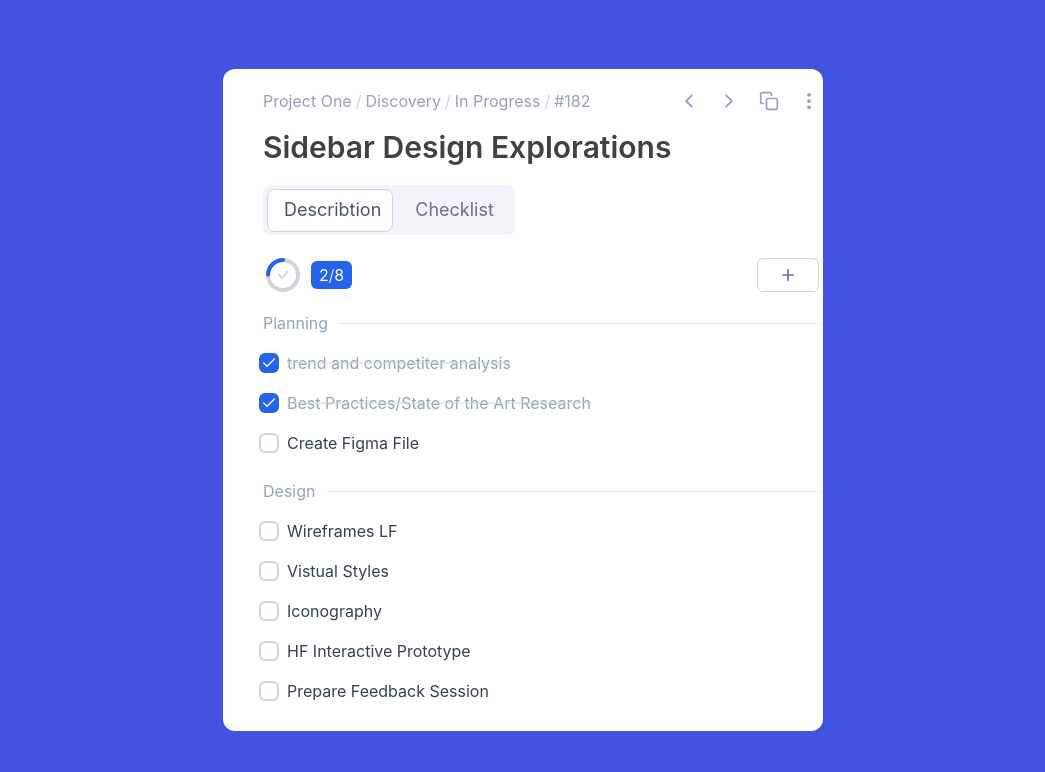
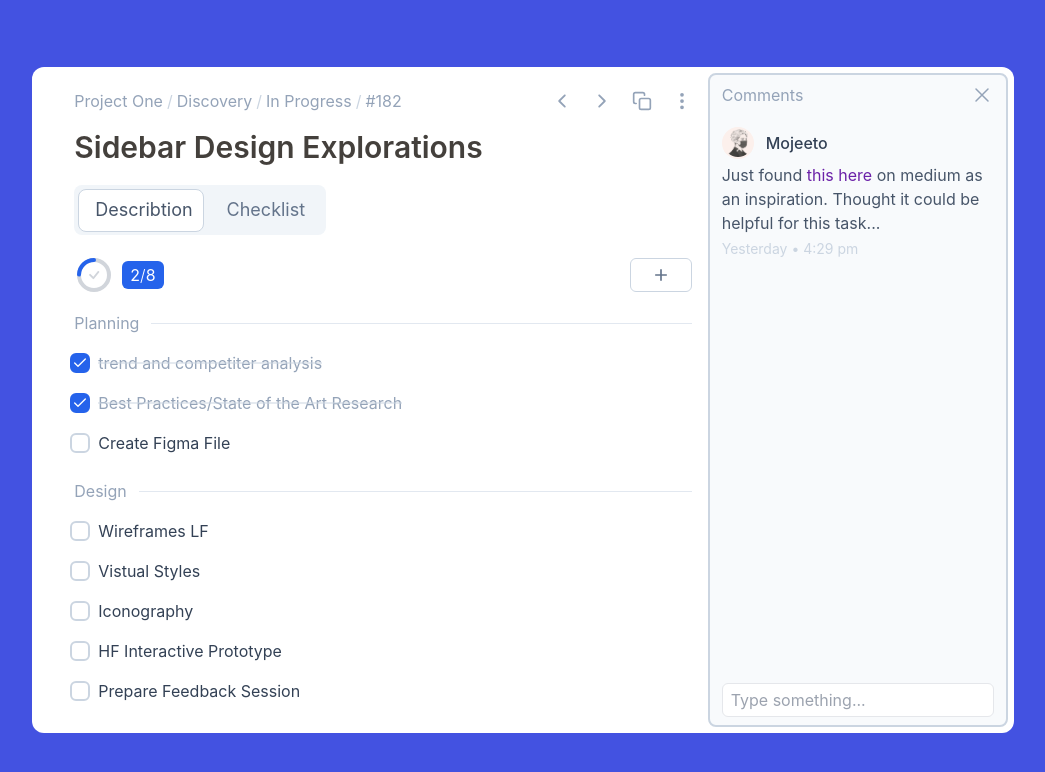
Before and after one commit to mojeeto/task-modal-component-johannes-gerber, a React (Create React App) app: page / in a window 1280 px wide. Shown: the top 772 px of the page, without its empty margins (117-1162 px from the left). Built offline with nearby package versions, Linux system fonts and the light colour scheme; the HTML template or start-up script is replaced by a standard one.

Commit message:
feat: start create comments section
comments section need animation
state for handle all comments
reactions

```diff
--- /dev/null
+++ b/src/components/Avatar.tsx
@@ -0,0 +1,20 @@
+import React from "react";
+
+interface AvatarProps {
+  imageSrc: string;
+  userNameForAlt: string;
+  bgColor?: string;
+}
+
+const Avatar: React.FC<AvatarProps> = ({ imageSrc, userNameForAlt, bgColor = "#FCF0EC" }) => {
+  return (
+    <img
+      src={imageSrc}
+      alt={userNameForAlt}
+      className="rounded-full black w-8 h-8 p-0.5"
+      style={{ backgroundColor: bgColor }}
+    />
+  );
+};
+
+export default Avatar;
--- a/src/components/CheckBoxText.tsx
+++ b/src/components/CheckBoxText.tsx
@@ -3,7 +3,7 @@ import CheckBox from "./CheckBox";
 import { TbDotsVertical } from "react-icons/tb";
 import InputText from "./InputText";
 import { Draggable } from "react-beautiful-dnd";
-import { TasksType } from "./TodoModal";
+import { TasksType } from "./Types";
 
 interface CheckBoxTextProps {
   index: number;
--- /dev/null
+++ b/src/components/Comment.tsx
@@ -0,0 +1,26 @@
+import React from "react";
+import Avatar from "./Avatar";
+import MojeetoAvatar from 'mojeeto.png';
+
+interface CommentProps {
+  username: string;
+  imageSrc: string;
+  date: string;
+  reacts: string[];
+}
+
+const Comment: React.FC = () => {
+  return (
+    <div className="flex gap-1 flex-col">
+      <div className="flex items-center gap-3">
+        <Avatar imageSrc={MojeetoAvatar} userNameForAlt="Mojeeto" />
+        <span className="text-slate-700 font-medium">Mojeeto</span>
+      </div>
+      <div className="text-slate-600 pr-2">Just found <span className="text-purple-800">this here</span> on medium as an inspiration. Thought it could be helpful for this task...</div>
+      <div className="text-slate-300 text-sm">Yesterday • 4:29 pm</div>
+      <div></div>
+    </div>
+  );
+};
+
+export default Comment;
--- /dev/null
+++ b/src/components/CommentInput.tsx
@@ -0,0 +1,13 @@
+import React from "react";
+import { MdOutlineTagFaces } from "react-icons/md";
+
+const CommentInput: React.FC = () => {
+  return (
+    <div className="flex bg-white justify-between items-center px-2 py-1 border-[1px] gap-2 rounded-md">
+      <input type="text" placeholder="Type something..." className="outline-none flex-1 text-slate-600" />
+      <MdOutlineTagFaces className="text-slate-400" />
+    </div>
+  );
+};
+
+export default CommentInput;
--- /dev/null
+++ b/src/components/CommentSectionModal.tsx
@@ -0,0 +1,31 @@
+import React from "react";
+import CommentInput from "./CommentInput";
+import CommentsSection from "./CommentsSection";
+
+const CommentSectionModal: React.FC = () => {
+  return (
+    <div className="flex flex-col bg-slate-50 border-2 border-slate-300 rounded-lg py-2 px-3 w-[300px]">
+      <div className="flex items-center justify-between text-slate-400 font-normal">
+        <span>Comments</span>
+        <svg
+          xmlns="http://www.w3.org/2000/svg"
+          fill="none"
+          viewBox="0 0 24 24"
+          strokeWidth={1.5}
+          stroke="currentColor"
+          className="w-6 h-6"
+        >
+          <path
+            strokeLinecap="round"
+            strokeLinejoin="round"
+            d="M6 18L18 6M6 6l12 12"
+          />
+        </svg>
+      </div>
+      <CommentsSection />
+      <CommentInput />
+    </div>
+  );
+};
+
+export default CommentSectionModal;
--- /dev/null
+++ b/src/components/CommentsSection.tsx
@@ -0,0 +1,10 @@
+import React from 'react';
+import Comment from './Comment';
+
+const CommentsSection: React.FC = () => {
+  return <div className="flex-1 py-5">
+    <Comment />
+  </div>
+}
+
+export default CommentsSection;
--- /dev/null
+++ b/src/components/MainSectionModal.tsx
@@ -0,0 +1,113 @@
+import React, { useState, useEffect } from "react";
+import { DragDropContext, OnDragEndResponder } from "react-beautiful-dnd";
+import HeaderTodoModal from "./HeaderTodoModal";
+import OptionsTodoModal from "./OptionsTodoModal";
+import SectionTodoModal from "./SectionTodoModal";
+import { MainModalProps, TaskDataType } from "./Types";
+
+const MainSectionModal: React.FC<MainModalProps> = ({
+  path,
+  title,
+  data,
+  setter,
+}) => {
+  const allTasks = data.allTasks;
+  const [percent, setPercent] = useState<number>(25);
+  const [checkedCount, setCheckedCount] = useState<number>(2);
+
+  const calculatePercent = () => {
+    const groupsOfTasks = data.columnsOrder.map((columnsId) => {
+      return data.columns[columnsId].taskIds;
+    });
+    let x = 0;
+    groupsOfTasks.map((tasksId) => {
+      tasksId.map((taskId) => {
+        if (data.tasks[taskId].isChecked) x += 1;
+      });
+    });
+    setCheckedCount(x);
+    setPercent(100 * (x / allTasks));
+  };
+
+  const update = (
+    id: string,
+    newTitle: string,
+    isChecked: boolean,
+    category: string
+  ) => {
+    const newState: TaskDataType = {
+      ...data,
+      tasks: {
+        ...data.tasks,
+        [id]: {
+          id: id,
+          title: newTitle,
+          isChecked: isChecked,
+          category: category,
+        },
+      },
+    };
+    setter(newState);
+  };
+
+  const onDragEnd: OnDragEndResponder = (result) => {
+    const { destination, source, draggableId } = result;
+    if (!destination) return;
+    if (
+      destination.droppableId === source.droppableId &&
+      destination.index === source.index
+    )
+      return;
+    const sourceColumn = data.columns[source.droppableId];
+    const destinationColumn = data.columns[destination.droppableId];
+    const taskIdsSourceColumn = sourceColumn.taskIds;
+    const taskIdsDestinationColumn = destinationColumn.taskIds;
+    taskIdsSourceColumn.splice(source.index, 1);
+    taskIdsDestinationColumn.splice(destination.index, 0, draggableId);
+    const newState = {
+      ...data,
+      columns: {
+        ...data.columns,
+        [sourceColumn.id]: { ...sourceColumn },
+        [destinationColumn.id]: { ...destinationColumn },
+      },
+    };
+    setter(newState);
+    if (destinationColumn.id !== sourceColumn.id) {
+      const { title, isChecked } = data.tasks[draggableId];
+      update(draggableId, title, isChecked, destinationColumn.id);
+    }
+  };
+
+  useEffect(() => {
+    calculatePercent();
+  }, [data]);
+
+  return (
+    <div className="flex flex-col gap-4 my-4">
+      <OptionsTodoModal path={path} />
+      <HeaderTodoModal
+        title={title}
+        percent={percent}
+        all={allTasks}
+        checkedCount={checkedCount}
+      />
+      <DragDropContext onDragEnd={onDragEnd}>
+        {data.columnsOrder.map((columnId) => {
+          const column = data.columns[columnId];
+          const tasks = column.taskIds.map((taskid) => data.tasks[taskid]);
+          return (
+            <SectionTodoModal
+              key={columnId}
+              column={column}
+              tasks={tasks}
+              taskUpdate={update}
+            />
+          );
+        })}
+      </DragDropContext>
+    </div>
+  );
+};
+
+export default MainSectionModal;
--- a/src/components/OptionsTodoModal.tsx
+++ b/src/components/OptionsTodoModal.tsx
@@ -8,7 +8,10 @@ interface OptionsTodoModalProps {
 
 const OptionsTodoModal: React.FC<OptionsTodoModalProps> = ({ path }) => {
   return (
-    <div className="flex justify-between items-center pl-9 ">
+    <div
+      className={`flex justify-between items-center pl-9 gap-[150px] ${path === undefined ? "flex-row-reverse" : "flex-row"
+        }`}
+    >
       {/* breadcrumb */}
       {path !== undefined && <Breadcrumb path={path} />}
       {/* options */}
--- a/src/components/SectionTodoModal.tsx
+++ b/src/components/SectionTodoModal.tsx
@@ -1,7 +1,7 @@
 import React from "react";
 import { Droppable } from "react-beautiful-dnd";
 import CheckBoxText from "./CheckBoxText";
-import { ColumnType, TasksType } from "./TodoModal";
+import { ColumnType, TasksType } from "./Types";
 
 interface SectionTodoModalProps {
   column: ColumnType;
--- a/src/components/TodoModal.tsx
+++ b/src/components/TodoModal.tsx
@@ -1,132 +1,14 @@
-import React, { Dispatch, SetStateAction, useEffect, useState } from "react";
-import OptionsTodoModal from "./OptionsTodoModal";
-import HeaderTodoModal from "./HeaderTodoModal";
-import SectionTodoModal from "./SectionTodoModal";
-import { DragDropContext, OnDragEndResponder } from "react-beautiful-dnd";
+import React from "react";
+import MainSectionModal from "./MainSectionModal";
+import CommentSectionModal from "./CommentSectionModal";
+import { MainModalProps } from "./Types";
 
-
-export type TasksType = {
-  id: string;
-  title: string;
-  category: string;
-  isChecked: boolean;
-};
-
-export type ColumnType = {
-  id: string;
-  title: string;
-  taskIds: string[];
-};
-
-export type TaskDataType = {
-  allTasks: number;
-  tasks: {
-    [key: string]: TasksType;
-  },
-  columns: {
-    [key: string]: ColumnType,
-  },
-  columnsOrder: string[],
-}
-
-
-interface TodoModalProps {
-  path: string[];
-  title: string;
-  data: TaskDataType;
-  setter: Dispatch<SetStateAction<TaskDataType>>;
-}
-
-const TodoModal: React.FC<TodoModalProps> = ({
-  path,
-  title,
-  data,
-  setter,
-}) => {
-
-  const allTasks = data.allTasks;
-  const [percent, setPercent] = useState<number>(25);
-  const [checkedCount, setCheckedCount] = useState<number>(2);
-
-  const calculatePercent = () => {
-    const groupsOfTasks = data.columnsOrder.map((columnsId) => {
-      return data.columns[columnsId].taskIds;
-    });
-    let x = 0;
-    groupsOfTasks.map(tasksId => {
-      tasksId.map(taskId => {
-        if (data.tasks[taskId].isChecked) x += 1;
-      })
-    });
-    setCheckedCount(x);
-    setPercent(100 * (x / allTasks));
-  }
-
-  const update = (id: string, newTitle: string, isChecked: boolean, category: string) => {
-    const newState: TaskDataType = {
-      ...data,
-      tasks: {
-        ...data.tasks,
-        [id]: {
-          id: id,
-          title: newTitle,
-          isChecked: isChecked,
-          category: category,
-        }
-      }
-    }
-    setter(newState);
-  };
-
-  const onDragEnd: OnDragEndResponder = (result) => {
-    const { destination, source, draggableId } = result;
-    if (!destination) return;
-    if (
-      destination.droppableId === source.droppableId &&
-      destination.index === source.index
-    ) return;
-    const sourceColumn = data.columns[source.droppableId];
-    const destinationColumn = data.columns[destination.droppableId];
-    const taskIdsSourceColumn = sourceColumn.taskIds;
-    const taskIdsDestinationColumn = destinationColumn.taskIds;
-    taskIdsSourceColumn.splice(source.index, 1);
-    taskIdsDestinationColumn.splice(destination.index, 0, draggableId);
-    const newState = {
-      ...data,
-      columns: {
-        ...data.columns,
-        [sourceColumn.id]: { ...sourceColumn },
-        [destinationColumn.id]: { ...destinationColumn },
-      }
-    }
-    setter(newState);
-    if (destinationColumn.id !== sourceColumn.id) {
-      const { title, isChecked } = data.tasks[draggableId];
-      update(draggableId, title, isChecked, destinationColumn.id);
-    }
-  }
-
-
-  useEffect(() => {
-    calculatePercent();
-  }, [data]);
-
+const TodoModal: React.FC<MainModalProps> = (props) => {
   return (
-    <div className="bg-white p-1 py-5 rounded-xl w-[600px]">
+    <div className="flex gap-4 bg-white rounded-xl p-1.5">
       {/* main modal */}
-      <div className="flex flex-col gap-4">
-        <OptionsTodoModal path={path} />
-        <HeaderTodoModal title={title} percent={percent} all={allTasks} checkedCount={checkedCount} />
-        <DragDropContext onDragEnd={onDragEnd}>
-          {
-            data.columnsOrder.map((columnId) => {
-              const column = data.columns[columnId];
-              const tasks = column.taskIds.map(taskid => data.tasks[taskid]);
-              return <SectionTodoModal key={columnId} column={column} tasks={tasks} taskUpdate={update} />
-            })
-          }
-        </DragDropContext>
-      </div>
+      <MainSectionModal {...props} />
+      <CommentSectionModal />
     </div >
   );
 };
--- /dev/null
+++ b/src/components/Types.ts
@@ -0,0 +1,32 @@
+import { Dispatch, SetStateAction } from "react";
+
+export type TasksType = {
+  id: string;
+  title: string;
+  category: string;
+  isChecked: boolean;
+};
+
+export type ColumnType = {
+  id: string;
+  title: string;
+  taskIds: string[];
+};
+
+export type TaskDataType = {
+  allTasks: number;
+  tasks: {
+    [key: string]: TasksType;
+  },
+  columns: {
+    [key: string]: ColumnType,
+  },
+  columnsOrder: string[],
+}
+
+export interface MainModalProps {
+  path: string[];
+  title: string;
+  data: TaskDataType;
+  setter: Dispatch<SetStateAction<TaskDataType>>;
+}
--- a/src/initial-data.ts
+++ b/src/initial-data.ts
@@ -1,4 +1,4 @@
-import { TaskDataType } from "components/TodoModal";
+import { TaskDataType } from "components/Types";
 
 export const initialData: TaskDataType = {
   allTasks: 8,
```
Also changed, not shown: src/mojeeto.png (added).
